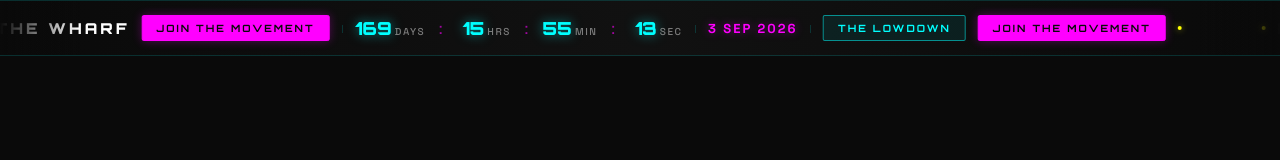
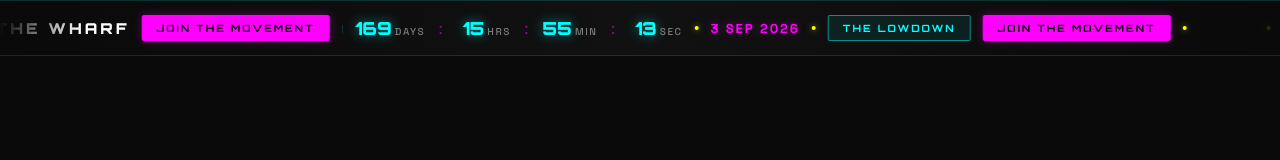
Before and after one commit to charliebuilding/rtw-ticker, a plain HTML site: page index.html in a window 1280 px wide. Drawn offline with Linux system fonts and the light colour scheme.

Commit message:
Replace pipe separators with yellow dots between countdown, date, and lowdown
Co-Authored-By: Claude Opus 4.6 <noreply@anthropic.com>

```diff
--- a/index.html
+++ b/index.html
@@ -221,9 +221,9 @@
           <span class="countdown-value cd-secs">${String(secs).padStart(2,'0')}</span>
           <span class="countdown-label">sec</span>
         </span>
-        <span class="separator">|</span>
+        <span class="dot"></span>
         <span class="cta">${EVENT_DATE_LABEL}</span>
-        <span class="separator">|</span>
+        <span class="dot"></span>
         <a href="https://www.letsdothis.com/gb/e/248572?eventId=248572&occurrenceId=21111161678&preferred=true&utm_source=website&utm_medium=organic&utm_campaign=general-event-page&utm_organiser_id=171180" target="_blank" class="btn btn-info">The Lowdown</a>
         <a href="https://www.letsdothis.com/gb/checkout/ticket?eventId=248572&occurrenceId=21111161678&utm_source=website&utm_medium=organic&utm_campaign=general-ticket-selection&utm_organiser_id=171180" target="_blank" class="btn btn-tickets">Join The Movement</a>
         <span class="dot"></span>
```
